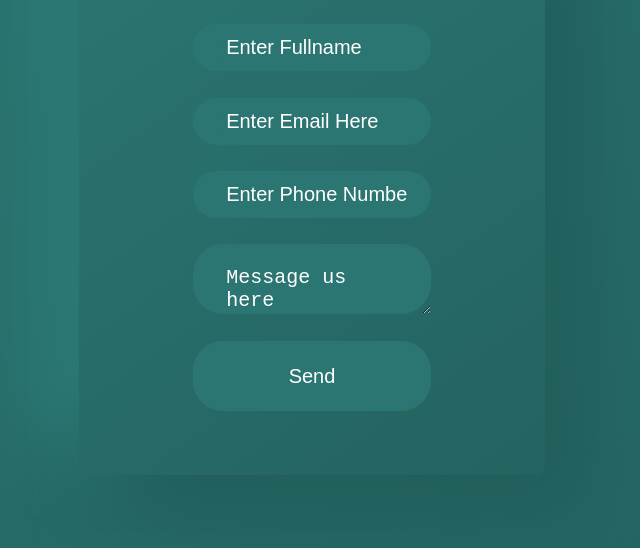
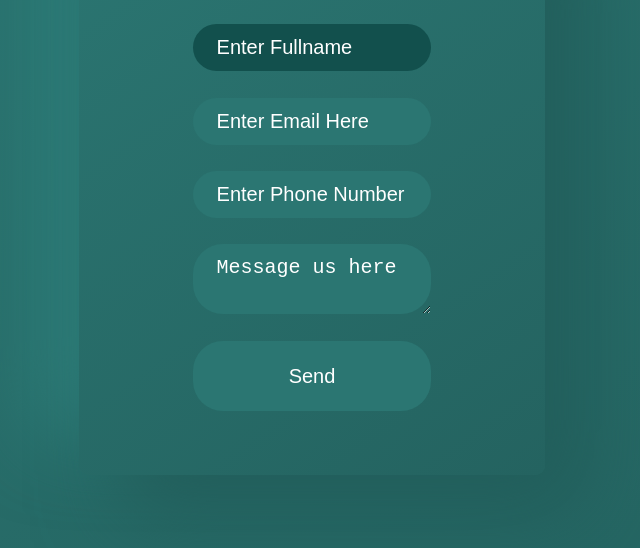
Before and after one commit to Dragoonix/Contact_Form, a plain HTML site: page index.html in a window 1280 px wide. In both pictures the pointer is over the input "Name". Shown: the part 230-778 px from the top of the page, without its empty margins (328-968 px from the left). Drawn offline with Linux system fonts and the light colour scheme.

Commit message:
first commit

```diff
--- a/neu.css
+++ b/neu.css
@@ -46,14 +46,26 @@ body {
   border-radius: 30px;
   padding: 5% 10%;
   font-size: 20px;
+  color: white;
 }
 
 .contact-inputs::placeholder {
-  padding: 5%;
   color: white;
-  background-color: #2b7672;
-  outline: none;
-  border-radius: 30px;
+}
+
+.contact-inputs:hover {
+  background: #12504d;
+  color: black;
+}
+.heading:hover {
+  color: #12504d;
+}
+.contact-inputs:focus {
+  background: #12504d;
+}
+
+.contact-inputs::placeholder:hover {
+  color: black;
 }
 
 .button {
```
